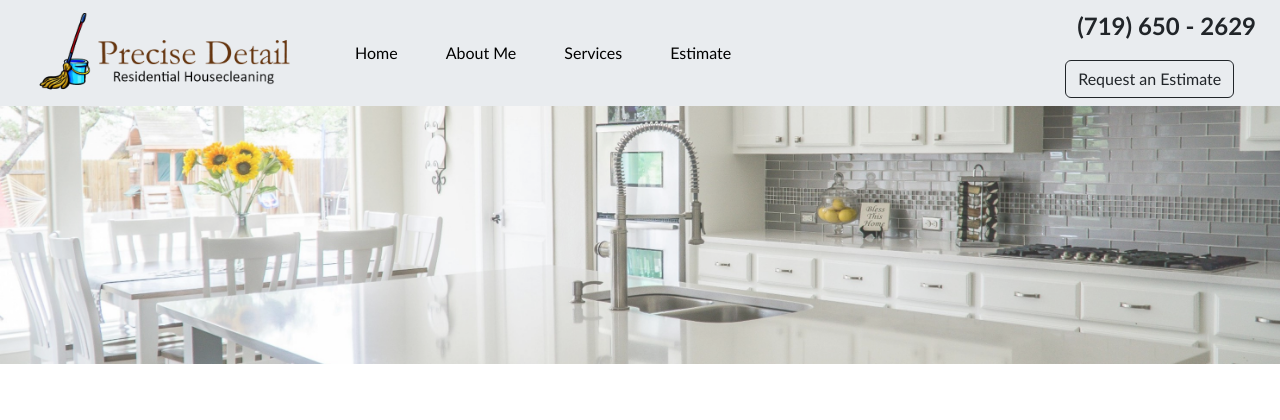
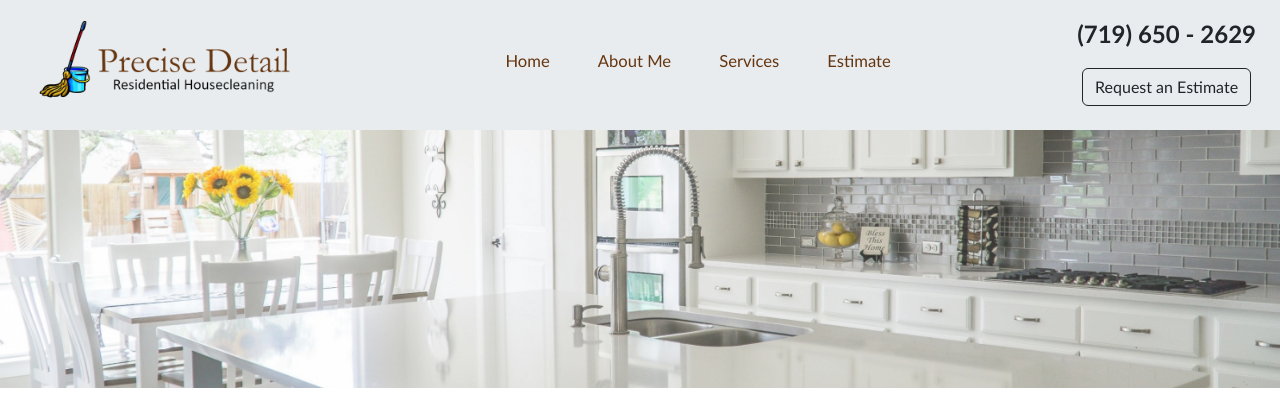
Before and after one commit to midnighter67/PreciseDetail, a Django app: page / in a window 1280 px wide. Shown: the top 420 px of the page. Run offline with Django 5.2, Linux system fonts and the light colour scheme; some libraries are stand-ins or nearby versions.

Commit message:
updated header

```diff
--- a/precise_detail/static/precisedetail/css/main.css
+++ b/precise_detail/static/precisedetail/css/main.css
@@ -9,7 +9,7 @@
 /* navbar section */
 .navbar {
   background-color:#E9E7CE;
-  font-family: Gill Sans;
+  font-family: 'Calibri';
 }
 
 .navbar-toggler {
@@ -18,6 +18,20 @@
 
 #header-phone {
   font-size: 1.5em;
+}
+
+.navbar .navbar-collapse .nav-link {
+  font-family: 'Calibri';
+  font-size: 1.3vw;
+  color: #65350f;
+}
+
+.navbar .navbar-collapse a:hover {
+  color: gray;
+}
+
+.navbar .navbar-phone-estimate a:hover{
+  color: gray;
 }
 
 /* end header section */
@@ -163,7 +177,24 @@ h1:first-child{
 /* ------------------ */
 /* services page */
 
+.services-button {
+  background-color: #65350f; /* #f9f2eb; */
+}
 
+.test a {
+  text-decoration: none;
+  color: #f9f2eb;
+  font-size: 2vw;
+}
+
+.test a:hover {
+  opacity: 0.9;
+}
+
+.services-text {
+  font-family: 'Calibri';
+  font-size: 1.1vw;
+}
 
 /* end services page */
 /* ------------------ */
--- a/precise_detail/templates/base.html
+++ b/precise_detail/templates/base.html
@@ -2,32 +2,37 @@
 <!DOCTYPE html>
 <!-- Header and footer markup extended to all template pages -->
 <html lang="en">
+
 <head>
   <meta charset="utf-8">
   <meta name="viewPort" content="width-device-width, initial-scale=1">
-  <link href="{% static 'precisedetail/css/main.css' %}" rel="stylesheet" />  <!-- static\css\main.css -->
+  <!-- static\css\main.css -->
   <link href="https://cdn.jsdelivr.net/npm/bootstrap@5.3.0-alpha1/dist/css/bootstrap.min.css" rel="stylesheet"
     integrity="sha384-GLhlTQ8iRABdZLl6O3oVMWSktQOp6b7In1Zl3/Jr59b6EGGoI1aFkw7cmDA6j6gD" crossorigin="anonymous">
   <script src="https://cdn.jsdelivr.net/npm/bootstrap@5.3.3/dist/js/bootstrap.bundle.min.js"
     integrity="sha384-YvpcrYf0tY3lHB60NNkmXc5s9fDVZLESaAA55NDzOxhy9GkcIdslK1eN7N6jIeHz"
     crossorigin="anonymous"></script>
   <script src="https://kit.fontawesome.com/b8362869d4.js" crossorigin="anonymous"></script>
+  <link href="{% static 'precisedetail/css/main.css' %}" rel="stylesheet" />
   <title>Precise Detail</title>
 </head>
 
-<nav class="navbar navbar-expand-lg bg-body-secondary bg-dark">
-  <div class="container-fluid justify-content-center">
+<nav class="navbar navbar-expand-lg bg-body-secondary">
+  <div class="container-fluid py-2 mb-2">
+    <div>
     <a class="navbar-brand px-4" href="{% url 'home' %}">
-      <img src="{% static 'precisedetail/images/PreciseDetailLogo_MopBucket_caramel.png' %}" class="object-fit-lg-cover" width="255"
-        alt="Precise Detail"> <!-- static/images/PreciseDetailLogo_MopBucket_caramel.png -->
+      <img src="{% static 'precisedetail/images/PreciseDetailLogo_MopBucket_caramel.png' %}" class="object-fit-lg-cover"
+        width="255" alt="Precise Detail"> <!-- static/images/PreciseDetailLogo_MopBucket_caramel.png -->
     </a>
+  </div>
     <!-- hamburger menu icon -->
-    <button class="my-toggler navbar-toggler"  type="button" data-bs-toggle="collapse" data-bs-target="#navbarSupportedContent"
-      aria-controls="navbarSupportedContent" aria-expanded="false" aria-label="Toggle navigation">
+    <button class="my-toggler navbar-toggler" type="button" data-bs-toggle="collapse"
+      data-bs-target="#navbarSupportedContent" aria-controls="navbarSupportedContent" aria-expanded="false"
+      aria-label="Toggle navigation">
       <span class="navbar-toggler-icon"></span>
     </button>
-    <div class="collapse navbar-collapse" id="navbarSupportedContent">
-      <ul class="navbar-nav  me-auto mb-2 mb-lg-0">
+    <div class="collapse navbar-collapse justify-content-center" id="navbarSupportedContent">
+      <ul class="navbar-nav mb-2 mb-lg-0">
         <li class="nav-item">
           <a class="nav-link active mx-3" aria-current="page" href="{% url 'home' %}">Home</a>
         </li>
@@ -41,18 +46,21 @@
           <a class="nav-link active mx-3" href="{% url 'estimate' %}">Estimate</a>
         </li>
       </ul>
-      <div >
+    </div><!-- collapse -->
+    <div class="navbar-phone-estimate text-center">
       <div class="container mb-3" id="header-phone"><strong>(719) 650 - 2629</strong></div>
-        <div><a class="btn  btn-outline-dark btn-large bg-body-secondary" href="{% url 'estimate' %}" role="button">Request
-          an Estimate</a></div>
+      <div><a class="btn  btn-outline-dark btn-large bg-body-secondary" href="{% url 'estimate' %}"
+          role="button">Request
+          an Estimate</a>
+      </div><!-- estimate button -->
     </div>
-    </div>
-
   </div><!-- container-fluid -->
 </nav>
 <div>
-  <img class="common-image" src="{% static 'precisedetail/images/pexels-falling4utah-1080721_kitchen-cropped.jpg' %}"  alt="clean-room" /><!-- static\images\pexels-falling4utah-1080721_kitchen-cropped.jpg -->
+  <img class="common-image" src="{% static 'precisedetail/images/pexels-falling4utah-1080721_kitchen-cropped.jpg' %}"
+    alt="clean-room" /><!-- static\images\pexels-falling4utah-1080721_kitchen-cropped.jpg -->
 </div>
+
 </html>
 
 <body>
@@ -83,7 +91,7 @@
       </div><!-- col 2 (3) -->
       <!--<div class="col col-md-1 mb-5 mx-3"></div>-->
 
-      <div class="service-area col col-md-4 px-3">
+      <div class="col col-md-4 px-3">
       <h3>Serving</h3>
         <p class="service-area">Northern Colorado Springs, Gleneagle, Monument, Black Forest, and Falcon</p>
         <div class="footer-phone">(719) 650-2629</div>
@@ -91,9 +99,10 @@
       <!--<div class="col col-md-1 mb-5"></div>-->
 
     </div><!-- row 1 -->
+
   <div class="row mt-2 text-center">
     <div class="col col-md-12 mt-5">
-        <p>&copy Precise Detail Residential Housecleaning.  All rights reserved.</p>
+      <p>&copy Precise Detail Residential Housecleaning. All rights reserved.</p>
     </div>
   </div><!-- row 2 -->
   <!--</div> container -->
```
Also changed, not shown: precise_detail/templates/services.html (+15 -5 lines). Lines whose indentation alone changed are shown as unchanged.
